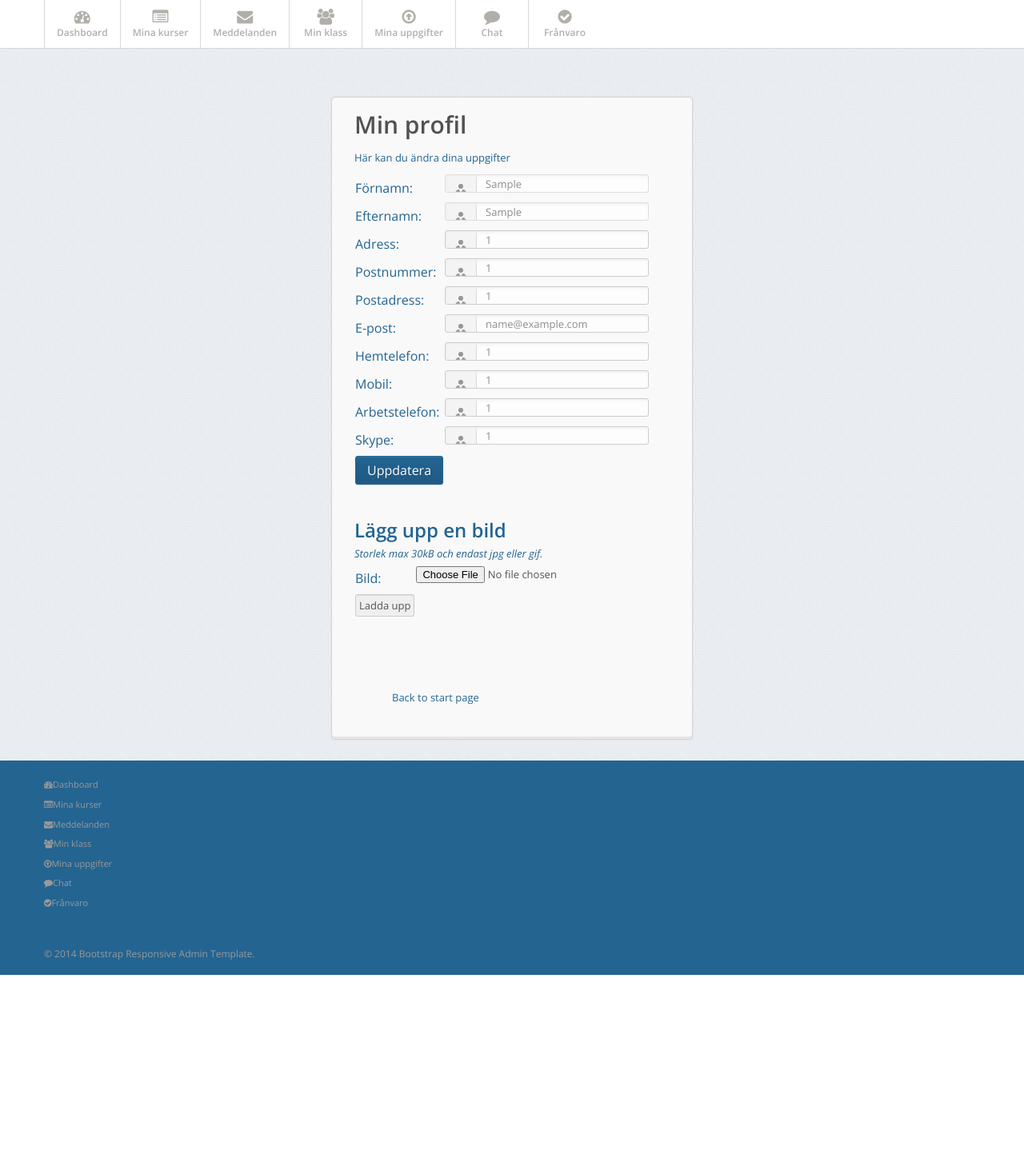
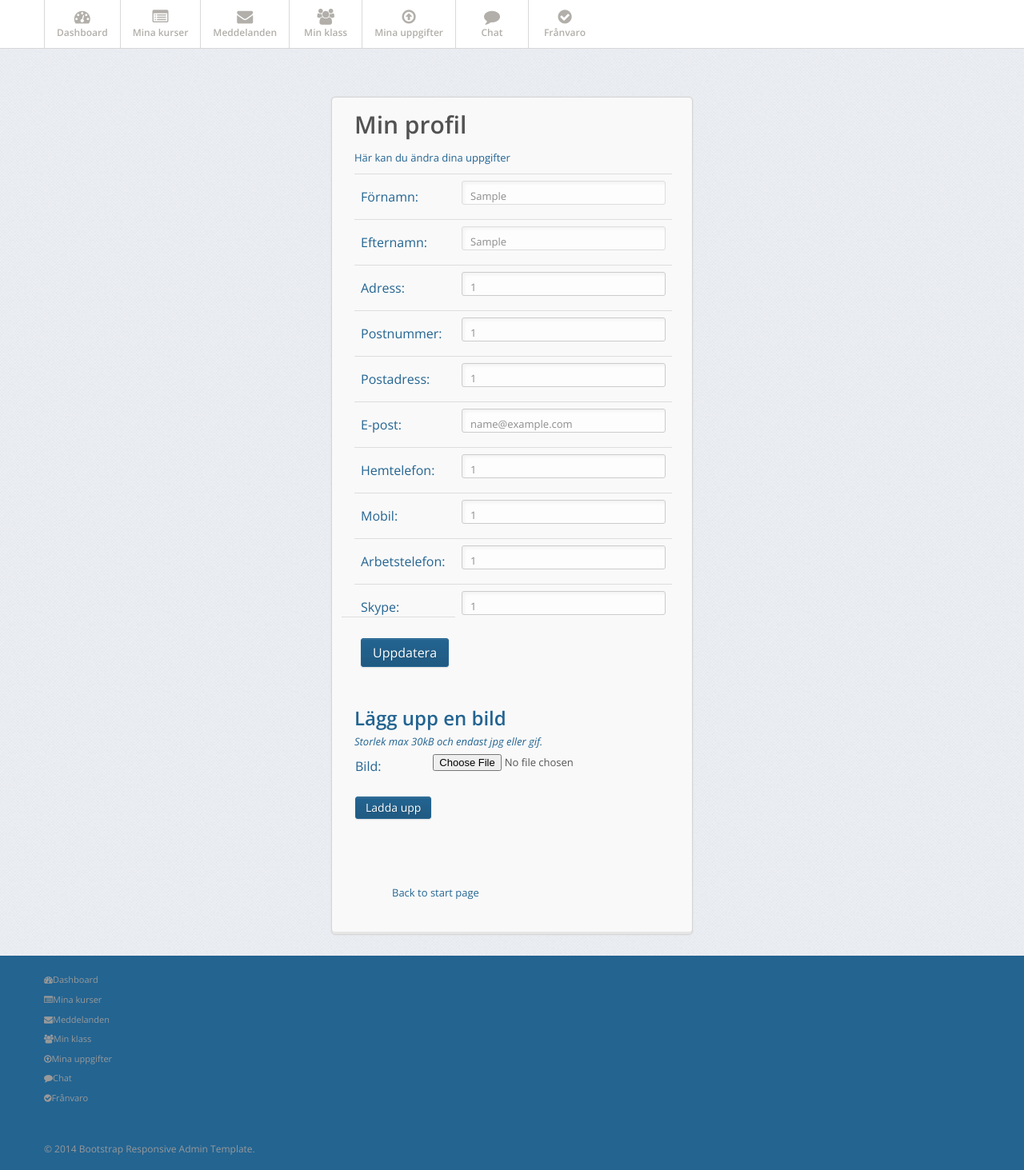
Before and after one commit to vivianareveron/jensenonline, a PHP site: page /profile.php in a window 1280 px wide. Shown: the part 86-1549 px from the top of the page at 80% size. Before the commit the page ends 1305 px from the top, so only its background shows below. Run offline with PHP 8.4, Linux system fonts and the light colour scheme; the visitor is signed in with stand-in values (Sample User, id 1); data that the repository does not hold is empty.

Commit message:
Improved the profile table and input fields

```diff
--- a/css/pages/minprofil.css
+++ b/css/pages/minprofil.css
@@ -45,20 +45,13 @@ Bootstrap Admin Template by EGrappler.com
 	font-family: 'Open Sans';
 	font-size: 13px;
 	color: #8e8d8d;
-	padding: 11px 15px 10px 50px;
+	padding: 18px 15px 10px 10px;
 	background-color: #fdfdfd;
 	width: 255px;
 	display: block;
 	margin-bottom: 10px;
 	box-shadow: inset 2px 2px 4px #f1f1f1;
 }
-
-.username-field { background: url(../../img/signin/user.png) no-repeat; }
-
-.password-field { background: url(../../img/signin/password.png) no-repeat; }
-
-
-
 
 .login-actions {
 	float: right;
@@ -184,8 +177,8 @@ span.login-checkbox > input[type='checkbox']:checked + label {
     -moz-border-radius: 3px;
     border-radius: 3px;
     display: inline-block;
+    margin-top: 18px;
     float: right;
-    margin-top: 18px;
 }
 
 
@@ -250,9 +243,3 @@ span.login-checkbox > input[type='checkbox']:checked + label {
 }
 
 /* My additions */
-
-label {
-    color: #236491;
-    float: left;
-
-}
--- a/includes/footer.php
+++ b/includes/footer.php
@@ -1,3 +1,4 @@
+<footer>
 <div class="extra">
   <div class="extra-inner">
     <div class="container">
@@ -30,6 +31,6 @@
   <!-- /footer-inner -->
 </div>
 <!-- /footer -->
-
+</footer>
 </body>
 </html>
--- a/includes/header.php
+++ b/includes/header.php
@@ -1,3 +1,7 @@
+
+
+
+
 <div class="navbar navbar-fixed-top">
   <div class="navbar-inner">
     <div class="container"> <a class="btn btn-navbar" data-toggle="collapse" data-target=".nav-collapse"><span
--- a/profile.php
+++ b/profile.php
@@ -155,10 +155,10 @@ include("includes/header.php");
 
 
     <form action="one.php" method="POST" >
-        <table >
+        <table class="table">
             <tr class= "login-fields">
                 <td>Förnamn: </td>
-                <td class="field"><input type="text" readonly="" name="firstname" class="login username-field" id="username" value=<?php echo $firstname;?> /></td>
+                <td class="field"><input type="text" readonly="" name="firstname"  id="username" value=<?php echo $firstname;?> /></td>
             </tr>
             <tr class= "login-fields">
                 <td>Efternamn: </td>
@@ -166,56 +166,61 @@ include("includes/header.php");
             </tr>
             <tr class= "login-fields">
                 <td>Adress: </td>
-                <td class="field"><input type="text" name="address" class="login username-field" id="username" value=<?php echo $address;?> /></td>
+                <td class="field"><input type="text" name="address"  id="username" value=<?php echo $address;?> /></td>
             </tr>
             <tr class= "login-fields">
                 <td>Postnummer: </td>
-                <td class="field"><input type="text" name="postnumber" class="login username-field" id="username" value=<?php echo $postnumber;?> /></td>
+                <td class="field"><input type="text" name="postnumber" id="username" value=<?php echo $postnumber;?> /></td>
             </tr>
             <tr class= "login-fields">
                 <td>Postadress: </td>
-                <td class="field"><input type="text" name="postaddress" class="login username-field" id="username" value=<?php echo $postaddress;?> /></td>
+                <td class="field"><input type="text" name="postaddress" id="username" value=<?php echo $postaddress;?> /></td>
             </tr>
             <tr class= "login-fields">
                 <td>E-post: </td>
-                <td class="field"><input type="text" name="email" class="login username-field" id="username" value=<?php echo $email;?> /></td>
+                <td class="field"><input type="text" name="email" id="username" value=<?php echo $email;?> /></td>
             </tr>
             <tr class= "login-fields">
                 <td>Hemtelefon: </td>
-                <td class="field"><input type="text" name="phone" class="login username-field" id="username"value=<?php echo $phone;?> /></td>
+                <td class="field"><input type="text" name="phone" id="username"value=<?php echo $phone;?> /></td>
             </tr>
             <tr class= "login-fields">
                 <td>Mobil: </td>
-                <td class="field"><input type="text" name="mobile" class="login username-field" id="username" value=<?php echo $mobile;?> /></td>
+                <td class="field"><input type="text" name="mobile" id="username" value=<?php echo $mobile;?> /></td>
             </tr>
             <tr class= "login-fields">
                 <td>Arbetstelefon: </td>
-                <td class="field"><input type="text" name="workphone" class="login username-field" id="username" value=<?php echo $workphone;?> /></td>
+                <td class="field"><input type="text" name="workphone"  id="username" value=<?php echo $workphone;?> /></td>
             </tr>
             <tr class= "login-fields">
                 <td>Skype: </td>
-                <td class="field"><input type="text" name="skype" class="login username-field" id="username" value=<?php echo $skype;?> /></td>
+                <td class="field"><input type="text" name="skype" id="username" value=<?php echo $skype;?> /></td>
             </tr>
             <tr>
+
                 <td class="login-actions"><input type="submit" name="update" value="Uppdatera" class="button btn btn-success btn-large" /></td>
             </tr>
+
         </table>
+
 
     </form>
 <!-- Vet inte om uppladdning av bild kan ligga i uppdateringsformuläret så gör en separat för nu -->
     <h2>Lägg upp en bild</h2>
+    <i>Storlek max 30kB och endast jpg eller gif.</i>
+    <form action="upload.php" method="POST" enctype="multipart/form-data">
 
-    <form action="upload.php" method="POST" enctype="multipart/form-data">
+
         <table>
+
             <tr>
-                    <td>Bild: </td>
-                    <td><input type="file" name="upfile" value="" /></td>
+                    <td class="bild">Bild:</td>
+                    <td><input type="file" name="upfile" value=""/></td>
             </tr>
 
-            <i>Storlek max 30kB och endast jpg eller gif.</i>
 
             <tr>
-            <td><input type="submit" name="upload" value="Ladda upp" /></td>
+            <td><input type="submit" name="upload" value="Ladda upp" class="button btn btn-success"/></td>
             </tr>
 
         </table>
```
Also changed, not shown: minklass.php (+55 -1 lines).
